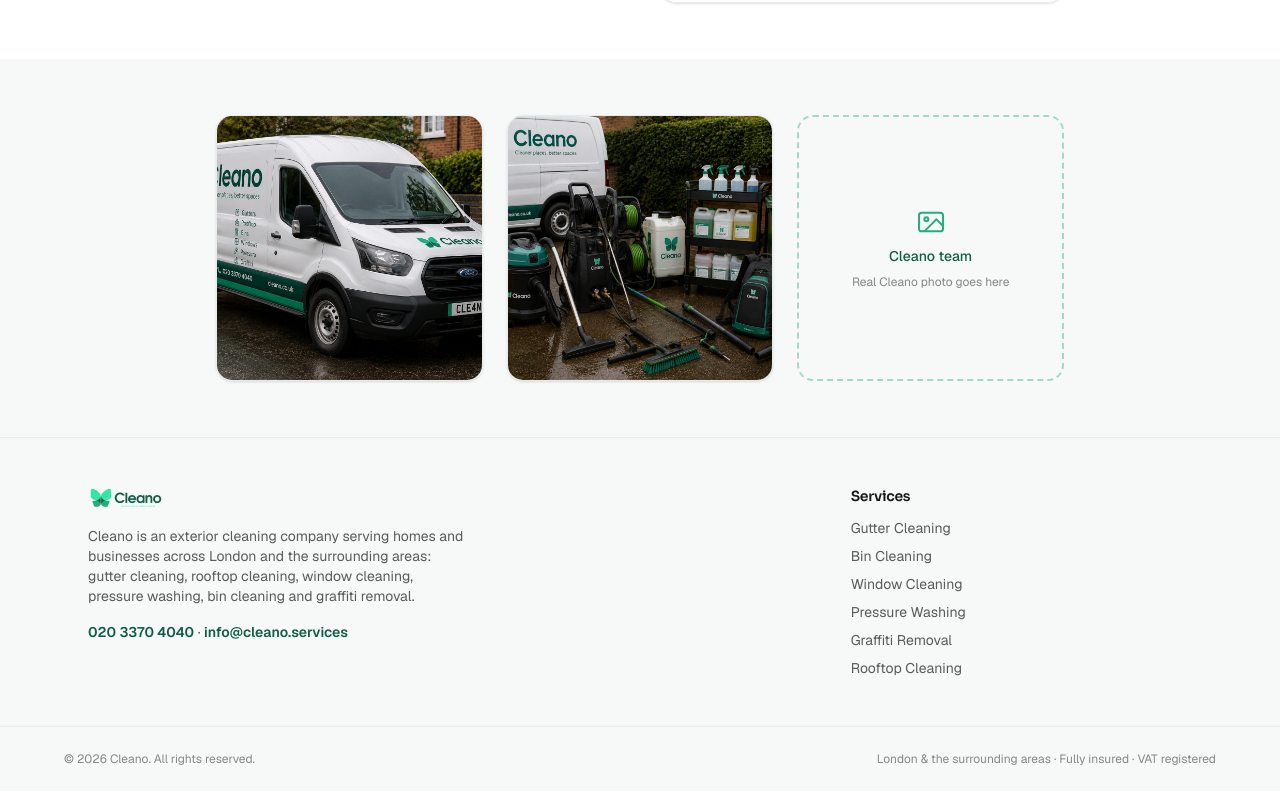
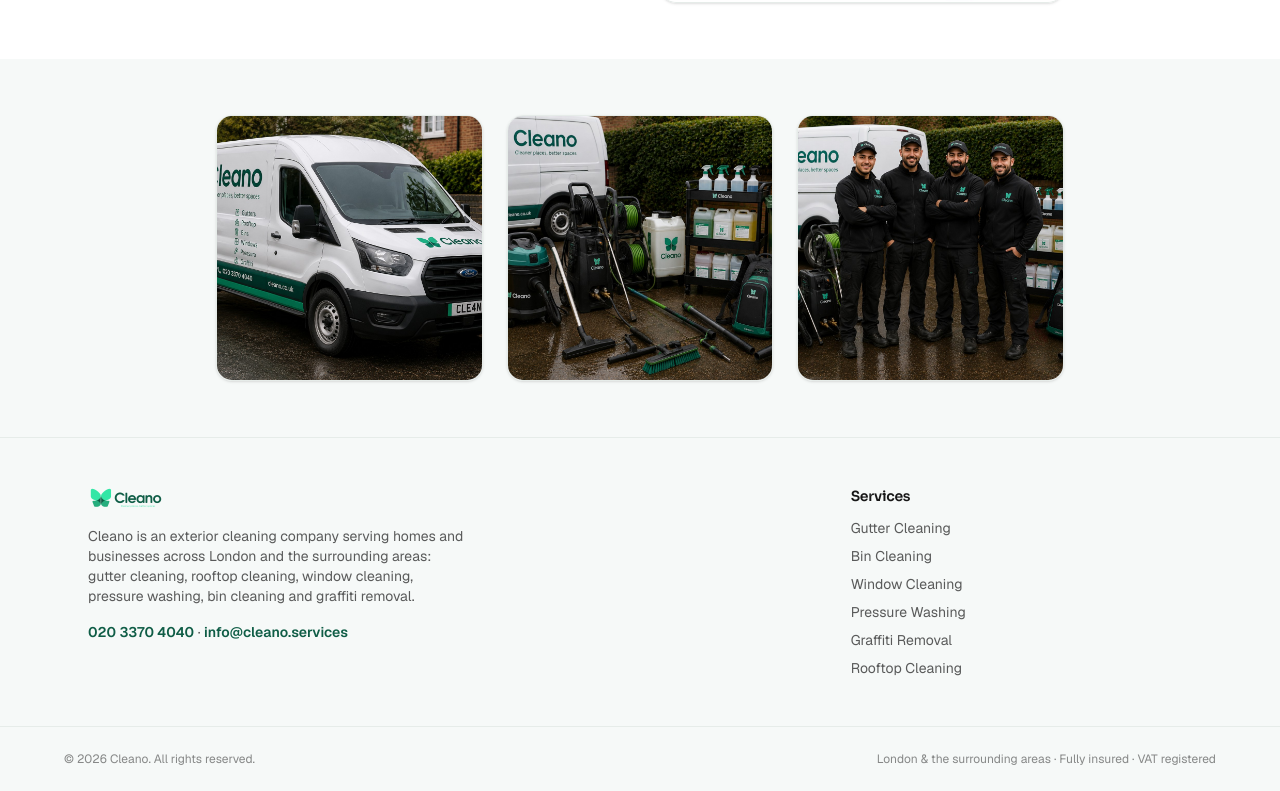
Before and after one commit to cleano-app/Website, a Next.js app: page /about in a window 1280 px wide. Shown: the part 1129-1920 px from the top of the page. Built offline with nearby package versions, Linux system fonts and the light colour scheme; no server answers.

Commit message:
Add real Cleano team photo to About page
Completes the "Cleano vehicle / equipment / team" row with a real photo
of the team in branded uniforms - no more photo placeholders on this page.

```diff
--- a/src/app/about/page.tsx
+++ b/src/app/about/page.tsx
@@ -1,6 +1,5 @@
 import type { Metadata } from "next";
 import Image from "next/image";
-import PhotoPlaceholder from "@/components/PhotoPlaceholder";
 import FloatingButterflies from "@/components/motion/FloatingButterflies";
 
 export const metadata: Metadata = {
@@ -90,7 +89,14 @@ export default function AboutPage() {
               className="object-cover"
             />
           </div>
-          <PhotoPlaceholder label="Cleano team" aspect="aspect-square" />
+          <div className="relative aspect-square overflow-hidden rounded-2xl border border-border-subtle shadow-sm">
+            <Image
+              src="/photos/cleano-team.jpg"
+              alt="The Cleano team in branded uniforms, standing beside the Cleano van and equipment"
+              fill
+              className="object-cover"
+            />
+          </div>
         </div>
       </section>
     </>
```
Also changed, not shown: public/photos/cleano-team.jpg (added).
